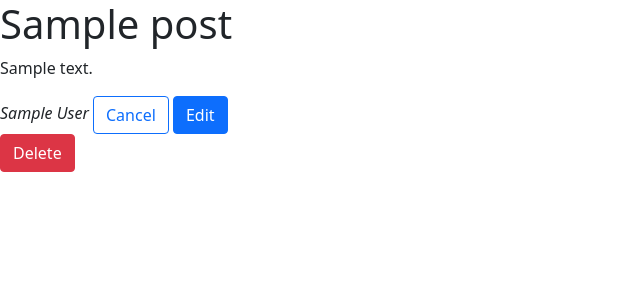
After one commit to juliahowes124/Blogly, a Flask app: page /posts/1 in a window 1280 px wide. The commit adds this page. Shown: the top 300 px of the page, without its empty margins (0-640 px from the left). Run offline with Flask 2, Linux system fonts and the light colour scheme; tables that the repository leaves empty hold one stand-in row (values such as "Sample post").

Commit message:
post editing

```diff
--- a/app.py
+++ b/app.py
@@ -103,3 +103,24 @@ def submit_new_post(id):
     db.session.commit()
 
     return redirect(f"/users/{id}")
+
+@app.route('/posts/<int:id>')
+def show_post(id):
+    """ Page for post """
+    post = Post.query.get(id)
+    return render_template('post_details.html', post=post)
+
+@app.route('/posts/<int:id>/edit')
+def show_edit_post(id):
+    """ Page for showing edit post form """
+    post = Post.query.get(id)
+    return render_template('edit_post.html', post=post)
+
+@app.route('/posts/<int:id>/edit', methods=["POST"])
+def edit_post(id):
+    """ Page for editing post """
+    post = Post.query.get(id)
+    post.title=request.form["title"]
+    post.content=request.form["content"]
+    db.session.commit()
+    return redirect(f"/posts/{id}")
--- a/templates/base.html
+++ b/templates/base.html
@@ -10,7 +10,7 @@
         <link rel="stylesheet" href="">
     </head>
     <body>
-        {% block title %} {% endblock %}
+        <h1>{% block title %} {% endblock %}</h1>
         {% block content %} {% endblock %}
         <script src="" async defer></script>
     </body>
--- a/templates/new_post.html
+++ b/templates/new_post.html
@@ -1,8 +1,10 @@
 {% extends 'base.html' %}
 
+{% block title %}
+  Add Post for {{user.first_name}} {{user.last_name}}
+{% endblock %}
+
 {% block content %}
-
-<h1>Add Post for {{user.first_name}} {{user.last_name}}</h1>
 
 <form action="/users/{{user.id}}/posts/new" method="POST">
 
--- /dev/null
+++ b/templates/post_details.html
@@ -0,0 +1,14 @@
+{% extends 'base.html' %}
+
+{% block title %} {{post.title}} {% endblock %}
+{% block content %}
+<p>
+{{post.content}}
+</p>
+<em>{{post.user.first_name}} {{post.user.last_name}}</em>
+<a class="btn btn-outline-primary" href="/users/{{post.user.id}}">Cancel</a>
+<a class="btn btn-primary" href="/posts/{{post.id}}/edit">Edit</a>
+<form action="/posts/{{post.id}}/delete" method="POST">
+    <button class="btn btn-danger">Delete</button>
+</form>
+{% endblock %}
```
Also changed, not shown: templates/edit_post.html (added, +14 -0 lines).
